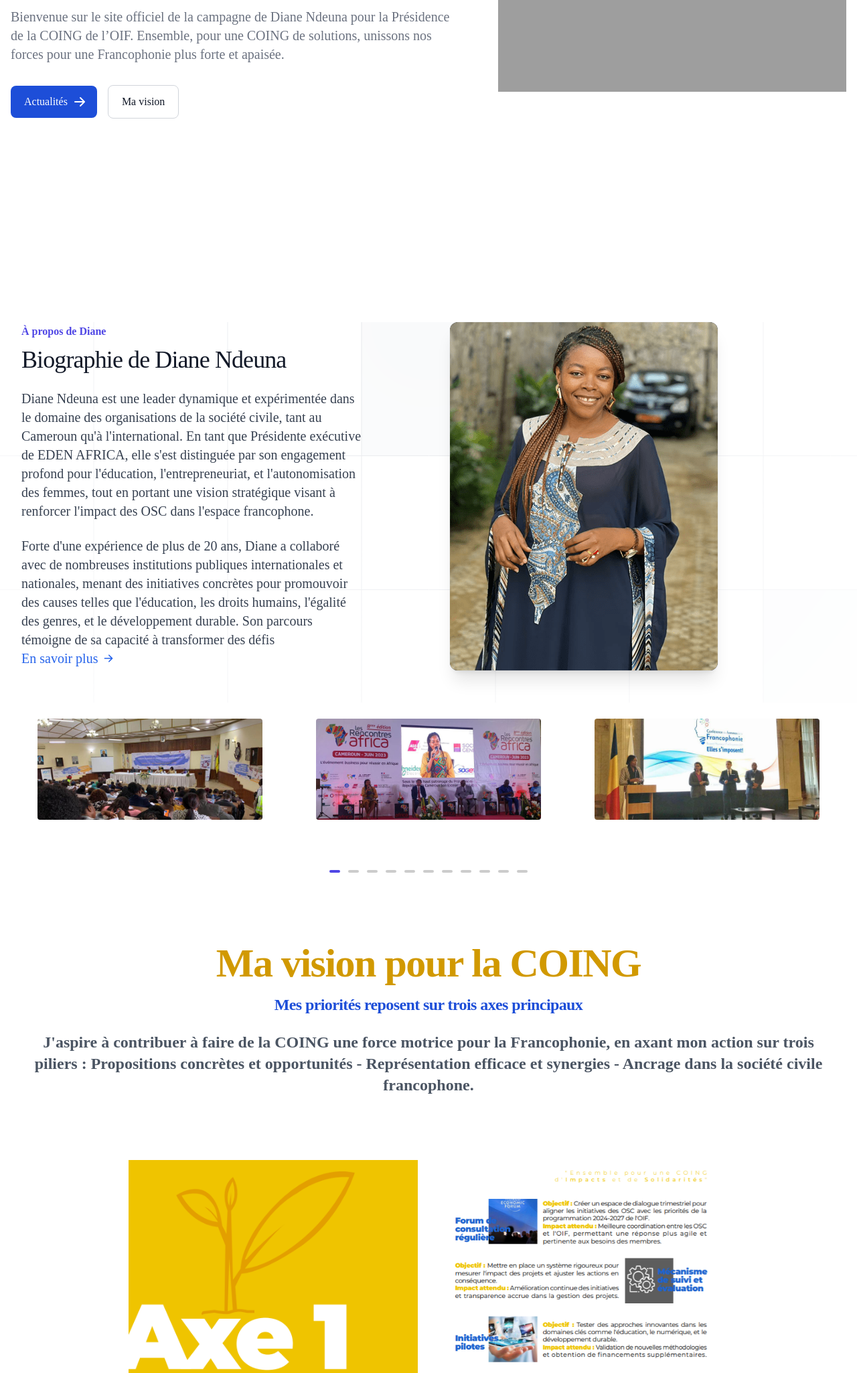
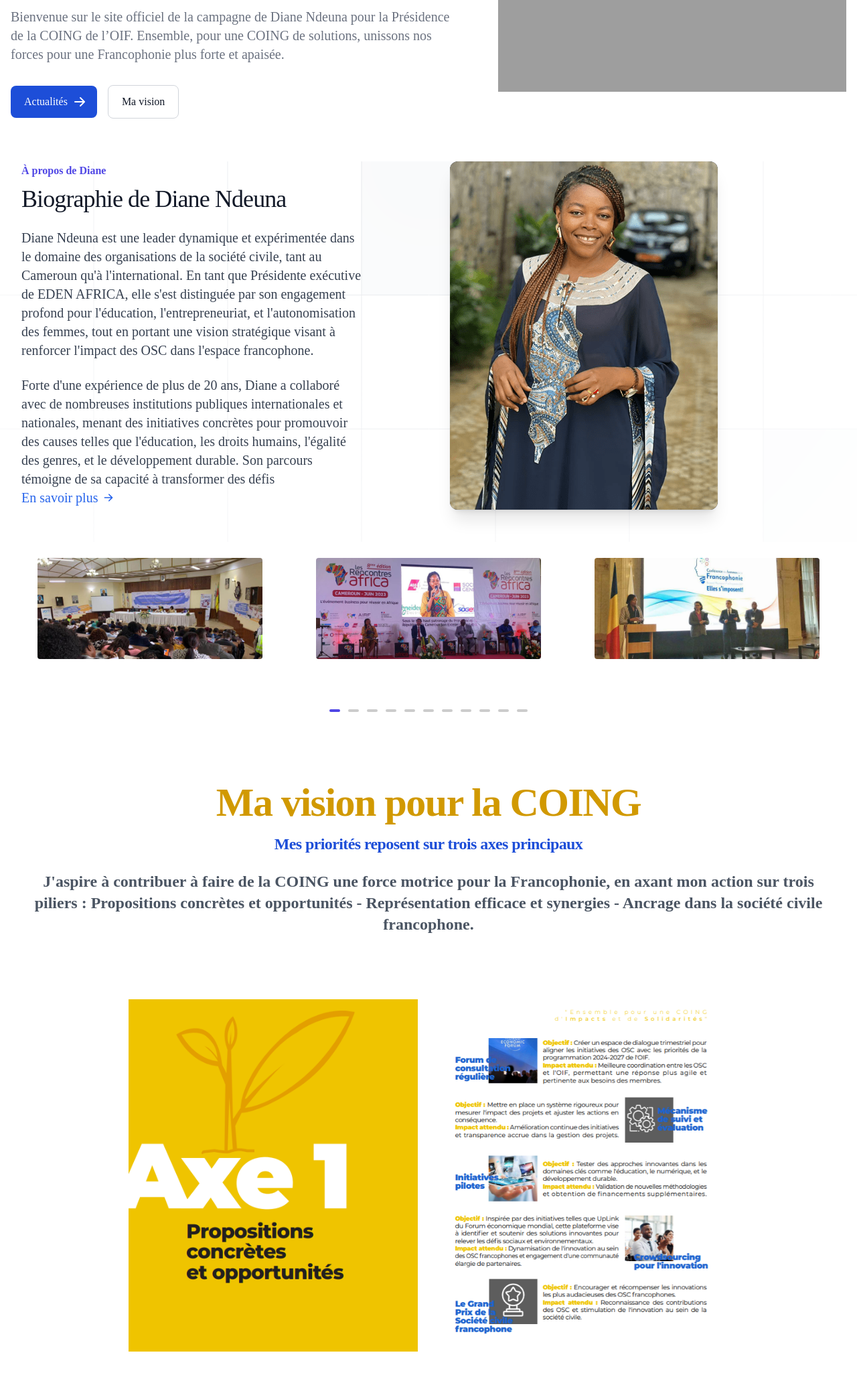
Before and after one commit to cybersoldattech/campagne-diane-ndeuna, a PHP site: page /src/pages/index.php in a window 1280 px wide. Shown: the part 806-2856 px from the top of the page at 67% size. Run offline with PHP 8.4, Linux system fonts and the light colour scheme; some libraries are stand-ins or nearby versions; grey boxes are pictures that could not be loaded.

Commit message:
remove top margin to prod

```diff
--- a/src/pages/index.php
+++ b/src/pages/index.php
@@ -86,7 +86,7 @@
     <!-- End Hero -->
 
     <!-- About section -->
-    <div class="relative px-6 mt-48 overflow-hidden bg-white isolate lg:overflow-visible lg:mt-60 lg:px-0">
+    <div class="relative px-6 overflow-hidden bg-white isolate lg:overflow-visible lg:px-0">
         <div class="absolute inset-0 overflow-hidden -z-10">
             <svg class="absolute left-[max(50%,25rem)] top-0 h-[64rem] w-[128rem] -translate-x-1/2 stroke-gray-200 [mask-image:radial-gradient(64rem_64rem_at_top,white,transparent)]"
                 aria-hidden="true">
```
